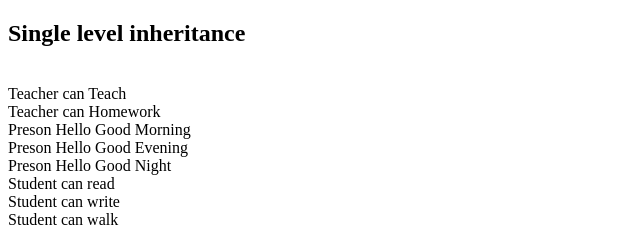
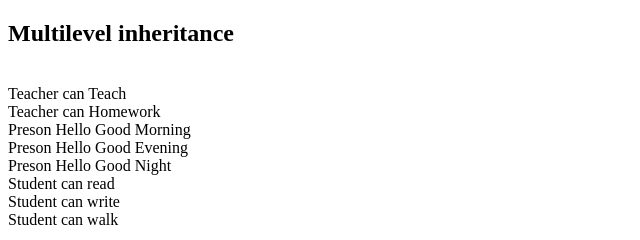
Before and after one commit to Gautamvala36/frontend14, a plain HTML site: page js/multilevel.html in a window 1280 px wide. Shown: the full height of the page, 0-640 px from the left. Drawn offline with Linux system fonts and the light colour scheme.

Commit message:
Update multilevel.html

```diff
--- a/js/multilevel.html
+++ b/js/multilevel.html
@@ -9,7 +9,7 @@
 </head>
 
 <body>
-    <h2>Single level inheritance</h2>
+    <h2>Multilevel inheritance</h2>
     <div id="root">
 
     </div>
```
